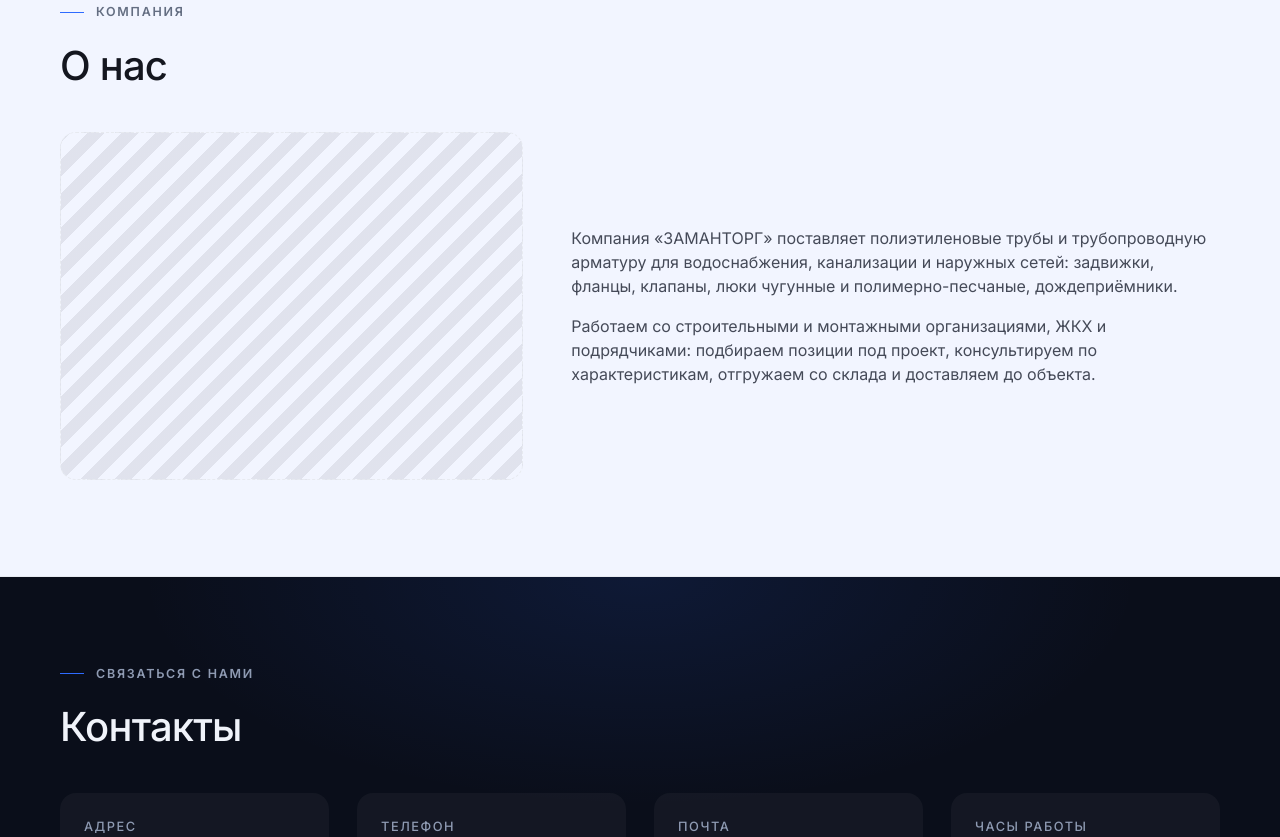
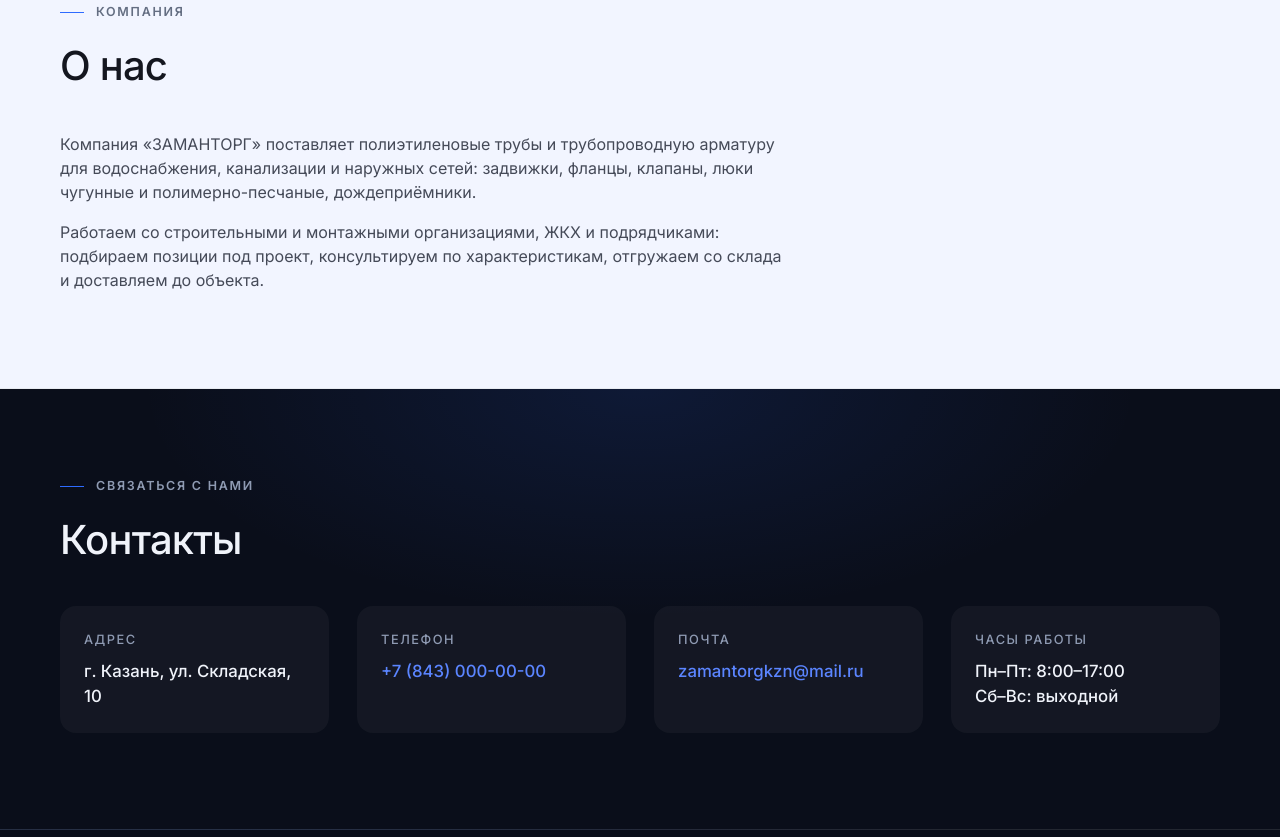
Before and after one commit to InsafVibeCOde/zamantorg, a website: page index.html in a window 1280 px wide. Shown: the part 1236-2073 px from the top of the page. Drawn offline with Linux system fonts and the light colour scheme.

Commit message:
О нас: убрано фото, оставлен только текст

```diff
--- a/css/style.css
+++ b/css/style.css
@@ -951,19 +951,6 @@
   align-items: center;
 }
 
-.about__photo {
-  aspect-ratio: 4 / 3;
-  border: 1px dashed var(--color-line);
-  border-radius: 16px;
-  background-image: repeating-linear-gradient(
-    -45deg,
-    transparent,
-    transparent 12px,
-    var(--color-shadow) 12px,
-    var(--color-shadow) 24px
-  );
-}
-
 .about__text p {
   margin-bottom: 16px;
 }
@@ -1790,8 +1777,12 @@
   }
 
   .about__grid {
-    grid-template-columns: 5fr 7fr;
-    gap: 48px;
+    grid-template-columns: 1fr;
+    gap: 0;
+  }
+
+  .about__text {
+    max-width: 72ch;
   }
 
   .contacts__grid {
--- a/index.html
+++ b/index.html
@@ -11,7 +11,7 @@
   <link rel="preconnect" href="https://fonts.gstatic.com" crossorigin>
   <link href="https://fonts.googleapis.com/css2?family=Inter:wght@300;400;500;600&family=Manrope:wght@700;800&display=swap" rel="stylesheet">
   <link rel="stylesheet" href="css/reset.css">
-  <link rel="stylesheet" href="css/style.css?v=9">
+  <link rel="stylesheet" href="css/style.css?v=10">
 </head>
 <body>
   <header class="header">
@@ -147,7 +147,6 @@
         <p class="section-label">Компания</p>
         <h2 class="section-title">О нас</h2>
         <div class="about__grid" data-reveal>
-          <div class="about__photo" role="img" aria-label="Место под фото компании"></div>
           <div class="about__text">
             <p>Компания «ЗАМАНТОРГ» поставляет полиэтиленовые трубы и трубопроводную арматуру для водоснабжения, канализации и наружных сетей: задвижки, фланцы, клапаны, люки чугунные и полимерно-песчаные, дождеприёмники.</p>
             <p>Работаем со строительными и монтажными организациями, ЖКХ и подрядчиками: подбираем позиции под проект, консультируем по характеристикам, отгружаем со склада и доставляем до объекта.</p>
```
Also changed, not shown: catalog.html (+1 -1 lines).
